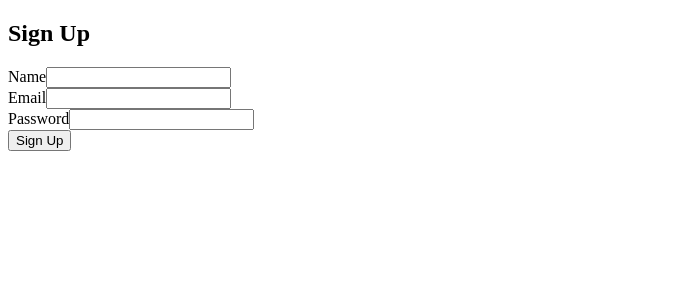
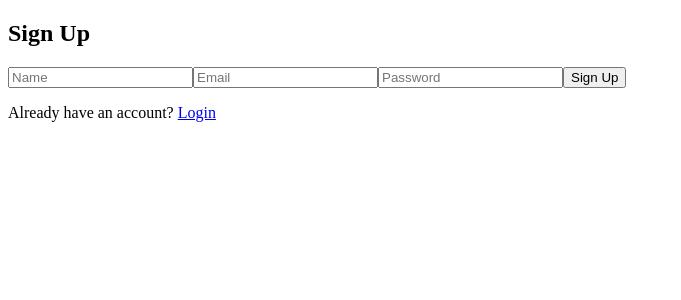
Before and after one commit to Leo-Muraya/Kibandaski, a React (Create React App) app in the folder globo/: page /signup in a window 1280 px wide. Shown: the top 300 px of the page, without its empty margins (0-681 px from the left). Built offline with nearby package versions, Linux system fonts and the light colour scheme.

Commit message:
signup and login

```diff
--- a/globo/src/App.js
+++ b/globo/src/App.js
@@ -1,17 +1,43 @@
-import React from 'react';
-import { Routes, Route } from 'react-router-dom';
+import React, { useState, useEffect } from "react";
+import { Routes, Route, Navigate } from "react-router-dom";
 import SignUp from './components/Signup';
 import Login from './components/Login';
 import Homepage from './components/Homepage';
-import RestaurantPage from './components/RestaurantPage'; // Import the RestaurantPage
+import Profile from './components/Profile';  // New Profile Component
 
 const App = () => {
+  const [user, setUser] = useState(null);
+
+  // Check if the user is logged in on app load
+  useEffect(() => {
+    const userData = JSON.parse(localStorage.getItem('user'));
+    if (userData) {
+      setUser(userData);
+    }
+  }, []);
+
   return (
     <Routes>
-      <Route path="/signup" element={<SignUp />} />
-      <Route path="/login" element={<Login />} />
-      <Route path="/home" element={<Homepage />} />
-      <Route path="/restaurant/:id" element={<RestaurantPage />} /> {/* Dynamic route for restaurant */}
+      {/* Login route */}
+      <Route path="/login" element={<Login setUser={setUser} />} />
+
+      {/* Signup route */}
+      <Route path="/signup" element={<SignUp setUser={setUser} />} />
+
+      {/* Homepage route */}
+      <Route
+        path="/home"
+        element={user ? <Homepage user={user} /> : <Navigate to="/login" />}
+      />
+
+      {/* Profile route */}
+      <Route
+        path="/profile"
+        element={user ? <Profile user={user} /> : <Navigate to="/login" />}
+      />
+
+      {/* Default route - redirect to login if not logged in */}
+      <Route path="/" element={user ? <Navigate to="/home" /> : <Navigate to="/login" />} />
     </Routes>
   );
 };
--- a/globo/src/api.js
+++ b/globo/src/api.js
@@ -1,6 +1,6 @@
 
 
-const API_URL = 'http://localhost:5000';
+const API_URL = 'http://127.0.0.1:5000';
 
 
 const apiRequest = async (endpoint, method = 'GET', data = null) => {
@@ -42,19 +42,19 @@ export const fetchRestaurantById = async (restaurantId) => {
   return apiRequest(`/restaurants/${restaurantId}`);
 };
 
-// Add a new item to the cart (for now, this can just be a client-side operation)
+//add a new item to the cart (for now, this can just be a client-side operation)
 export const addToCart = (item, cart) => {
   const updatedCart = [...cart, item];
   return updatedCart; // Return updated cart array
 };
 
-// Remove an item from the cart
+//remove an item from the cart
 export const removeFromCart = (itemId, cart) => {
   const updatedCart = cart.filter(item => item.id !== itemId);
   return updatedCart; // Return updated cart array
 };
 
-// Proceed to checkout (you can integrate payment API here)
+//proceed to checkout (you can integrate payment API here)
 export const checkout = async (cart, userId) => {
   const orderData = {
     userId,
@@ -65,26 +65,17 @@ export const checkout = async (cart, userId) => {
   return apiRequest('/orders', 'POST', orderData); // Assuming '/orders' is your order creation endpoint
 };
 
-// Get user order history
+//get user order history
 export const fetchOrderHistory = async (userId) => {
   return apiRequest(`/users/${userId}/orders`);
 };
 
-// User signup
+//user signup
 export const signup = async (userData) => {
   return apiRequest('/signup', 'POST', userData);
 };
 
-// User login
+//user login
 export const login = async (credentials) => {
   return apiRequest('/login', 'POST', credentials);
 };
-
-// Example API Routes for Backend (you should replace with your actual backend routes):
-// - GET /restaurants: Fetch all restaurants
-// - GET /restaurants/:id/menu: Fetch menu for a specific restaurant
-// - GET /restaurants/:id: Fetch a single restaurant
-// - POST /orders: Create a new order
-// - GET /users/:id/orders: Fetch orders for a specific user
-// - POST /signup: User signup
-// - POST /login: User login
--- a/globo/src/components/Login.jsx
+++ b/globo/src/components/Login.jsx
@@ -1,66 +1,52 @@
-import React from 'react';
-import { useFormik } from 'formik';
-import * as Yup from 'yup';
+import React, { useState } from 'react';
 import { useNavigate } from 'react-router-dom';
+import { login } from '../api'; // Assuming you have the login API method
 
-const Login = () => {
+const Login = ({ setUser }) => {
+  const [email, setEmail] = useState('');
+  const [password, setPassword] = useState('');
   const navigate = useNavigate();
 
-  const formik = useFormik({
-    initialValues: {
-      email: '',
-      password: '',
-    },
-    validationSchema: Yup.object({
-      email: Yup.string().email('Invalid email address').required('Email is required'),
-      password: Yup.string().min(6, 'Password must be at least 6 characters').required('Password is required'),
-    }),
-    onSubmit: async (values) => {
+  const handleLogin = async (e) => {
+    e.preventDefault();
+
+    // Call your API to authenticate the user
     try {
+      const userData = await login({ email, password });
+      // Store user data in localStorage
+      localStorage.setItem('user', JSON.stringify(userData));
 
-        console.log('User logged in with:', values);
+      // Set the user data in app state
+      setUser(userData);
 
-        //store user info in localStorage or sessionStorage
-        localStorage.setItem('user', JSON.stringify({ name: 'John Doe', email: values.email, token: 'sampleToken' }));
-
-        // Redirect to homepage after successful login
+      // Redirect to homepage
       navigate('/home');
-      } catch (err) {
-        console.log('Error during login:', err);
+    } catch (error) {
+      alert('Login failed. Please try again.');
     }
-    },
-  });
+  };
 
   return (
-    <div>
+    <div className="login-container">
       <h2>Login</h2>
-      <form onSubmit={formik.handleSubmit}>
-        <div>
-          <label htmlFor="email">Email</label>
+      <form onSubmit={handleLogin}>
         <input
           type="email"
-            id="email"
-            name="email"
-            onChange={formik.handleChange}
-            onBlur={formik.handleBlur}
-            value={formik.values.email}
+          placeholder="Email"
+          value={email}
+          onChange={(e) => setEmail(e.target.value)}
+          required
         />
-          {formik.touched.email && formik.errors.email ? <div>{formik.errors.email}</div> : null}
-        </div>
-        <div>
-          <label htmlFor="password">Password</label>
         <input
           type="password"
-            id="password"
-            name="password"
-            onChange={formik.handleChange}
-            onBlur={formik.handleBlur}
-            value={formik.values.password}
+          placeholder="Password"
+          value={password}
+          onChange={(e) => setPassword(e.target.value)}
+          required
         />
-          {formik.touched.password && formik.errors.password ? <div>{formik.errors.password}</div> : null}
-        </div>
         <button type="submit">Login</button>
       </form>
+      <p>Don't have an account? <a href="/signup">Register</a></p>
     </div>
   );
 };
--- a/globo/src/components/Profile.jsx
+++ b/globo/src/components/Profile.jsx
@@ -1,15 +1,15 @@
 import React from 'react';
+import { Link } from 'react-router-dom';
 
-const Profile = () => {
-  const user = JSON.parse(localStorage.getItem('user'));  //retrieve user info from localStorage
-
-  if (!user) {
-    return null;  //returns nothing if the user is not logged in
-  }
-
+const Profile = ({ user }) => {
   return (
-    <div className="profile-tab">
-      <span>Welcome, {user.name}</span>
+    <div className="profile-container">
+      <h1>User Profile</h1>
+      <div className="profile-details">
+        <p>Name: {user.name}</p>
+        <p>Email: {user.email}</p>
+      </div>
+      <Link to="/home">Go to Homepage</Link>
     </div>
   );
 };
--- a/globo/src/components/Signup.jsx
+++ b/globo/src/components/Signup.jsx
@@ -1,75 +1,61 @@
-import React from 'react';
-import { useFormik } from 'formik';
-import * as Yup from 'yup';
+import React, { useState } from 'react';
 import { useNavigate } from 'react-router-dom';
+import { signup } from '../api'; // Assuming you have the signup API method
 
-const SignUp = () => {
+const SignUp = ({ setUser }) => {
+  const [name, setName] = useState('');
+  const [email, setEmail] = useState('');
+  const [password, setPassword] = useState('');
   const navigate = useNavigate();
 
-  const formik = useFormik({
-    initialValues: {
-      name: '',
-      email: '',
-      password: '',
-    },
-    validationSchema: Yup.object({
-      name: Yup.string().required('Name is required'),
-      email: Yup.string().email('Invalid email address').required('Email is required'),
-      password: Yup.string().min(6, 'Password must be at least 6 characters').required('Password is required'),
-    }),
-    onSubmit: async (values) => {
+  const handleSignUp = async (e) => {
+    e.preventDefault();
+
+    // Call your API to create a new user
     try {
-        console.log('User signed up with:', values);
+      const newUser = await signup({ name, email, password });
 
-        navigate('/login'); //redirect to login page
-      } catch (err) {
-        console.log('Error during signup:', err);
+      // Store new user data in localStorage
+      localStorage.setItem('user', JSON.stringify(newUser));
+
+      // Set the user data in app state
+      setUser(newUser);
+
+      // Redirect to login after successful signup
+      navigate('/login');
+    } catch (error) {
+      alert('Signup failed. Please try again.');
     }
-    },
-  });
+  };
 
   return (
-    <div>
+    <div className="signup-container">
       <h2>Sign Up</h2>
-      <form onSubmit={formik.handleSubmit}>
-        <div>
-          <label htmlFor="name">Name</label>
+      <form onSubmit={handleSignUp}>
         <input
           type="text"
-            id="name"
-            name="name"
-            onChange={formik.handleChange}
-            onBlur={formik.handleBlur}
-            value={formik.values.name}
+          placeholder="Name"
+          value={name}
+          onChange={(e) => setName(e.target.value)}
+          required
         />
-          {formik.touched.name && formik.errors.name ? <div>{formik.errors.name}</div> : null}
-        </div>
-        <div>
-          <label htmlFor="email">Email</label>
         <input
           type="email"
-            id="email"
-            name="email"
-            onChange={formik.handleChange}
-            onBlur={formik.handleBlur}
-            value={formik.values.email}
+          placeholder="Email"
+          value={email}
+          onChange={(e) => setEmail(e.target.value)}
+          required
         />
-          {formik.touched.email && formik.errors.email ? <div>{formik.errors.email}</div> : null}
-        </div>
-        <div>
-          <label htmlFor="password">Password</label>
         <input
           type="password"
-            id="password"
-            name="password"
-            onChange={formik.handleChange}
-            onBlur={formik.handleBlur}
-            value={formik.values.password}
+          placeholder="Password"
+          value={password}
+          onChange={(e) => setPassword(e.target.value)}
+          required
         />
-          {formik.touched.password && formik.errors.password ? <div>{formik.errors.password}</div> : null}
-        </div>
         <button type="submit">Sign Up</button>
       </form>
+      <p>Already have an account? <a href="/login">Login</a></p>
     </div>
   );
 };
```
Also changed, not shown: 2 other files (tests, documents, lock files or other folders). Lines whose indentation alone changed are shown as unchanged.
